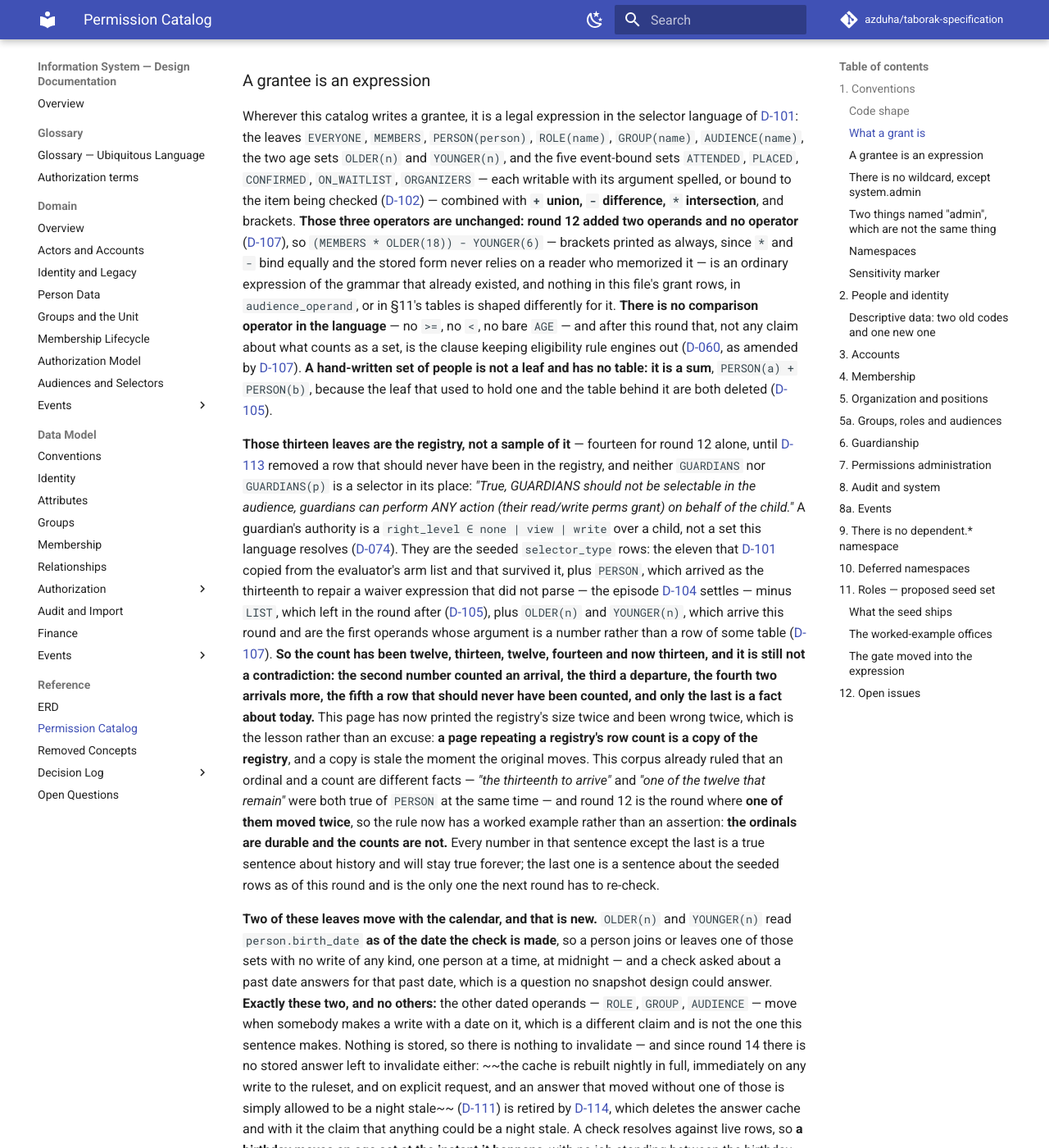
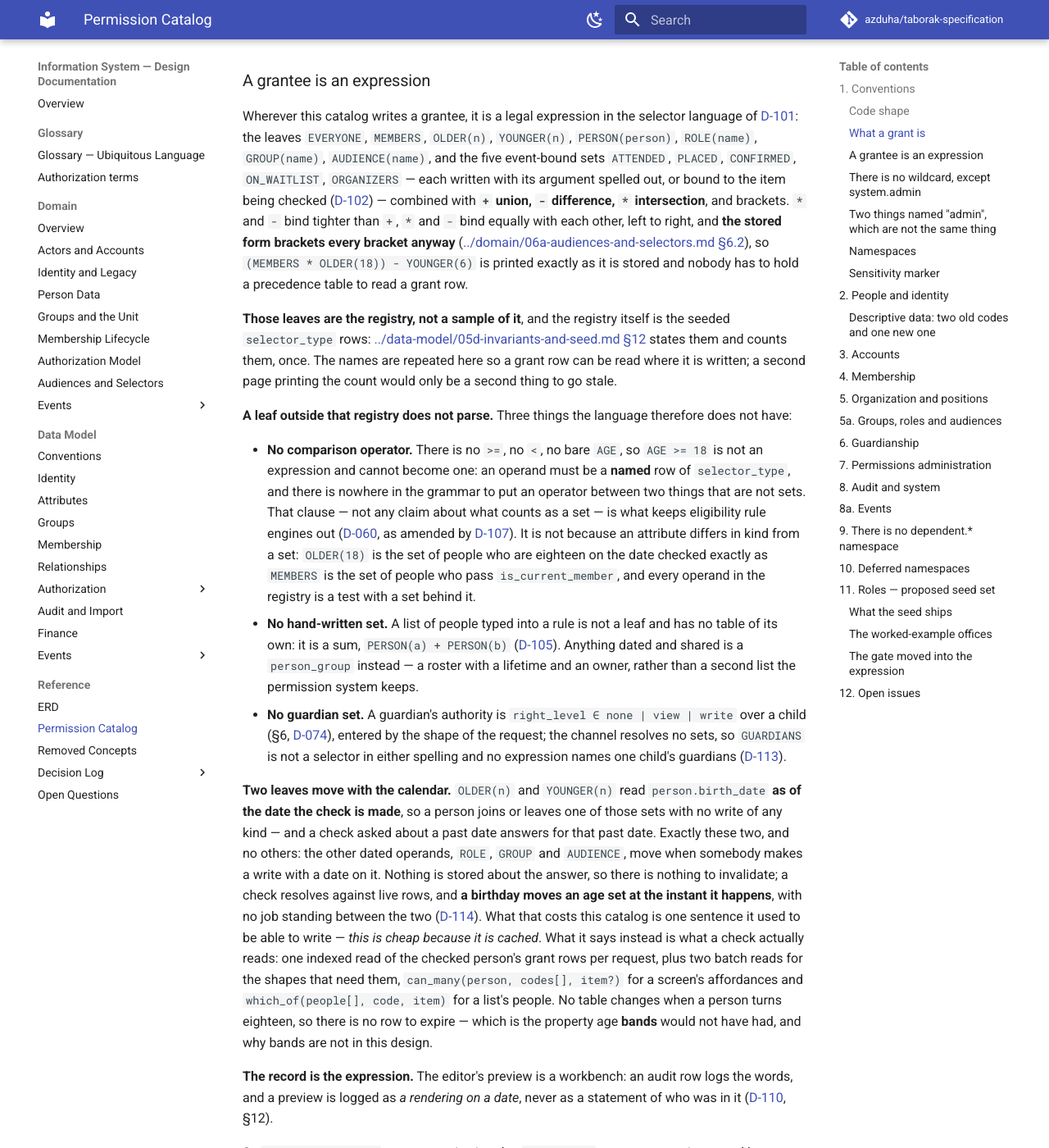
Before and after one commit to azduha/taborak-specification, an MkDocs documentation site: the page built from docs/appendix/permission-catalog.md, in a window 1280 px wide and 1400 px high, scrolled down 3359 px. Shown: the whole window at 82% size. Built offline with MkDocs 1.6.1 and Material for MkDocs 9.7.7, drawn with Linux system fonts in a browser that asks for light colours; comment, search, counter and statistics services are not loaded; some of the changed text lies outside the part shown.

Commit message:
State the selector language, without recounting how the count moved
§1's grantee subsection ran 139 lines and most of them were about the document rather
than the design: eleven lines on how the registry's size had been twelve, thirteen,
twelve, fourteen and thirteen again, a struck-out sentence about a nightly rebuild, a
withdrawn test quoted at length and then corrected twice over, and "two more reserved
names arrive with this round".

The language is stated now: the leaves, the three operators and the bracketed stored
form; the registry pointed at data-model/05d §12, which the corpus already decided is
the one place that counts it; the three absences (no comparison operator, no
hand-written set, no guardian set) each with the reason that actually carries them; the
two calendar-moving operands and what a check reads instead of a cache; the three
refusals, all of them consequences rather than type errors. 139 lines to 66, no
identifier lost.

Co-Authored-By: Claude Code <noreply@anthropic.com>

```diff
--- a/docs/appendix/permission-catalog.md
+++ b/docs/appendix/permission-catalog.md
@@ -153,141 +153,89 @@ is no tier between them and no relation on the item to test: no owner, no parent
 ### A grantee is an expression
 
 Wherever this catalog writes a grantee, it is a legal expression in the selector language of
-[D-101](../decisions/round-10b.md#d-101--an-audience-is-an-expression-over-named-sets-stored-as-a-tree):
-the leaves `EVERYONE`, `MEMBERS`, `PERSON(person)`, `ROLE(name)`, `GROUP(name)`,
-`AUDIENCE(name)`, the two age sets `OLDER(n)` and `YOUNGER(n)`, and the five event-bound sets
-`ATTENDED`, `PLACED`, `CONFIRMED`, `ON_WAITLIST`, `ORGANIZERS` — each writable with its argument spelled,
-or bound to the item being checked
+[D-101](../decisions/round-10b.md#d-101--an-audience-is-an-expression-over-named-sets-stored-as-a-tree): the
+leaves `EVERYONE`, `MEMBERS`, `OLDER(n)`, `YOUNGER(n)`, `PERSON(person)`, `ROLE(name)`, `GROUP(name)`,
+`AUDIENCE(name)`, and the five event-bound sets `ATTENDED`, `PLACED`, `CONFIRMED`, `ON_WAITLIST`,
+`ORGANIZERS` — each written with its argument spelled out, or bound to the item being checked
 ([D-102](../decisions/round-10b.md#d-102--nothing-owns-an-event-the-people-connected-to-it-are-named-by-selectors-that-bind-to-it))
-— combined with **`+` union, `-` difference, `*` intersection**, and brackets. **Those three operators are
-unchanged: round 12 added two operands and no operator**
-([D-107](../decisions/round-11-12.md#d-107--the-grammar-opens-an-attribute-may-be-an-operand-and-the-vocabulary-stays-seeded)),
-so `(MEMBERS * OLDER(18)) - YOUNGER(6)` — brackets printed as always, since `*` and `-` bind equally and
-the stored form never relies on a reader who memorized it — is an ordinary expression of the grammar that
-already existed, and nothing in this file's grant rows, in `audience_operand`, or in §11's tables is
-shaped differently for it.
-**There is no comparison operator in the language** — no `>=`, no `<`, no bare `AGE` — and after this
-round that, not any claim about what counts as a set, is the clause keeping eligibility rule engines out
-([D-060](../decisions/round-05.md#d-060--eligibility-is-capability-there-is-no-separate-rule-engine),
-as amended by [D-107](../decisions/round-11-12.md#d-107--the-grammar-opens-an-attribute-may-be-an-operand-and-the-vocabulary-stays-seeded)).
-**A hand-written set of
-people is not a leaf and has no table: it is a sum**, `PERSON(a) + PERSON(b)`, because the leaf that used
-to hold one and the table behind it are both deleted
-([D-105](../decisions/round-11-12.md#d-105--there-are-no-lists-a-hand-written-set-is-an-expression-like-any-other)).
-
-**Those thirteen leaves are the registry, not a sample of it** — fourteen for round 12 alone, until
-[D-113](../decisions/round-13.md#d-113--the-guardianship-channel-has-no-expression-guardians-is-not-a-selector)
-removed a row that should never have been in the registry, and neither `GUARDIANS` nor `GUARDIANS(p)` is a
-selector in its place: *"True, GUARDIANS should not be selectable in the audience, guardians can perform
-ANY action (their read/write perms grant) on behalf of the child."* A guardian's authority is a
-`right_level ∈ none | view | write` over a child, not a set this language resolves
-([D-074](../decisions/round-06.md#d-074--a-guardians-rights-are-none-view-or-write-nothing-more-granular)).
-They are the seeded `selector_type` rows:
-the eleven that [D-101](../decisions/round-10b.md#d-101--an-audience-is-an-expression-over-named-sets-stored-as-a-tree)
-copied from the evaluator's arm list and that survived it, plus `PERSON`, which arrived as the thirteenth
-to repair a waiver expression that did not parse — the episode
-[D-104](../decisions/round-10b.md#d-104--a-permission-codes-last-segment-is-an-action-and-a-registry-that-prose-contradicts-is-a-fiction)
-settles — minus `LIST`, which left in the round after
-([D-105](../decisions/round-11-12.md#d-105--there-are-no-lists-a-hand-written-set-is-an-expression-like-any-other)),
-plus `OLDER(n)` and `YOUNGER(n)`, which arrive this round and are the first operands whose argument is a
-number rather than a row of some table
-([D-107](../decisions/round-11-12.md#d-107--the-grammar-opens-an-attribute-may-be-an-operand-and-the-vocabulary-stays-seeded)).
-**So the count has been twelve, thirteen, twelve, fourteen and now thirteen, and it is still not a
-contradiction: the second number counted an arrival, the third a departure, the fourth two arrivals more,
-the fifth a row that should never have been counted, and only the last is a fact about today.** This page
-has now printed the registry's size twice and been wrong twice, which is the lesson rather than an
-excuse: **a page repeating a registry's row count is a copy of the registry**, and a copy is stale the
-moment the original moves. This corpus already ruled that an ordinal and a count are different facts —
-*"the thirteenth to arrive"* and *"one of the twelve that remain"* were both true of `PERSON` at the same
-time — and round 12 is the round where **one of them moved twice**, so the rule now has a worked example
-rather than an assertion: **the ordinals are durable and the counts are not.** Every number in that
-sentence except the last is a true sentence about history and will stay true forever; the last one is a
-sentence about the seeded rows as of this round and is the only one the next round has to re-check.
-
-**Two of these leaves move with the calendar, and that is new.** `OLDER(n)` and `YOUNGER(n)` read
-`person.birth_date` **as of the date the check is made**, so a person joins or leaves one of those sets
-with no write of any kind, one person at a time, at midnight — and a check asked about a past date
-answers for that past date, which is a question no snapshot design could answer. **Exactly these two, and
-no others:** the other dated operands — `ROLE`, `GROUP`, `AUDIENCE` — move when somebody makes a write with
-a date on it, which is a different claim and is not the one this sentence makes. Nothing is stored, so there
-is nothing to invalidate — and since round 14 there is no stored answer left to invalidate either:
-~~the cache is rebuilt nightly in full, immediately on any write to the ruleset, and on explicit request, and
-an answer that moved without one of those is simply allowed to be a night stale~~
-([D-111](../decisions/round-13.md#d-111--the-permission-cache-is-rebuilt-nightly-on-any-ruleset-change-and-on-request))
-is retired by [D-114](../decisions/round-14.md#d-114--there-is-no-permission-cache-a-check-resolves-a-request-memoizes-and-the-only-cached-thing-is-a-compilation),
-which deletes the answer cache and with it the claim that anything could be a night stale. A check resolves
-against live rows, so **a birthday moves an age set at the instant it happens**, with no job standing between
-the birthday and the answer. **What this costs the catalog is a sentence it used to be able to write:** *this
-is cheap because it is cached.* It cannot write that any more, and the cheapness argument is now one indexed
-read of the checked person's grant rows per request, plus the two batch reads — `can_many(person, codes[],
-item?)` for a screen's affordances and `which_of(people[], code, item)` for a list's people. No table changes
-when a person turns eighteen, so there is no row to expire and no cache of *membership* to
-keep — which is exactly the property age **bands** would not have had, and why bands are not in this design.
-The editor's preview is a workbench and never was a record, and **the record is the expression**: the audit
-row logs the words, and the preview is logged as *a rendering on a date* rather than as a statement of who
-was in it ([D-110](../decisions/round-13.md#d-110--the-expression-is-the-record-of-whom-a-grant-reached),
-§12).
-
-**A leaf outside that registry does not parse**, and that sentence is now the whole of what keeps a rule
-engine out: an operand must be a **named** operand — a row — and `AGE >= 18` is not a row and cannot
-become one while the language has nowhere to put `>=`. The test this corpus gave for the same rule, from
-[../domain/06-authorization-model.md §6](../domain/06-authorization-model.md), is quoted here so that this
-file's rule is not read as resting on it again: ~~"an attribute is not a set of people; guardianship is
-(`GUARDIANS(x)` is a set), age is not, and the line falls exactly where D-060 already drew it."~~ **That
-test is withdrawn, and it was never holding anything up**: `OLDER(18)` is the set of people who are
-eighteen or older on the date being checked, exactly as `MEMBERS` is the set of people who pass
-`is_current_member` and `ROLE(name)` is the set of people who hold that office — every operand in the
-registry is a test with a set behind it, and reading one column is not a different kind of thing from joining
-one table — and `MEMBERS` would have failed the old test too, since nothing in this system stores the member
-list. D-060's decision stands; its sentence does not
-([D-107](../decisions/round-11-12.md#d-107--the-grammar-opens-an-attribute-may-be-an-operand-and-the-vocabulary-stays-seeded)).
-**The quoted sentence turned out to be wrong in a second way, and the quotation stands anyway:** its parenthetical
-treated guardianship as a set the language resolves, and round 13 ruled that it is not one in either spelling
-([D-113](../decisions/round-13.md#d-113--the-guardianship-channel-has-no-expression-guardians-is-not-a-selector)) —
-which is a reason not to quote that sentence as a test, never a reason to rewrite what this file once printed.
-The refusals below are operands people ask for that the registry does not carry.
-
-**Every expression below is printed in the canonical stored form, which brackets every bracket,
-always.** `*` and `-` bind tighter than `+`; `*` and `-` bind equally, left to right; and the stored
-string never relies on a reader who memorized that
-([../domain/06-authorization-model.md §6.2](../domain/06a-audiences-and-selectors.md#62-audiences--an-expression-over-named-sets)).
-So `event.answer.view` on an event is aimed at `ORGANIZERS`, an open camp is opened by
-`MEMBERS`, a gated office is `MEMBERS * ROLE(treasurers)`, and the exemption for one named person is
-`(MEMBERS * ROLE(treasurers)) + PERSON(jan)` — a second grant aimed at a person is the other way to
-write the same thing, and keeps the exception off the expression everyone else reads.
-
-**Three refusals belong next to the language, because each is a temptation this catalog creates, and a
-reader could now mistake the first two for type errors. They are not, and never were**
-([D-107](../decisions/round-11-12.md#d-107--the-grammar-opens-an-attribute-may-be-an-operand-and-the-vocabulary-stays-seeded)):
-a selector is allowed to be a hard-coded computation in the resolver, because `MEMBERS` is one today, and
-an operand may read a column against a date, because `OLDER(n)` does. **Nothing is kept out of the
-registry for what it is** — the word that sounded like it did, ~~"not materializable"~~, is retired with
-the test it belonged to — **so every refusal standing here is an argument about consequences, which is
-what all three have always been.**
-
-- **`PRESENT(<event>)` is not seeded, on the argument that always carried it.** `was_present` is `NULL`
-  until somebody takes a register, so an operand over it would revoke a child's access to their own camp
-  photos — a leader's access to their own camp — because a volunteer forgot to tick a box. Presence stays a
-  three-valued safeguarding signal
-  ([D-067](../decisions/round-05.md#d-067--presence-is-a-three-valued-fact-on-the-registration)),
-  and nowhere in this file is it a set anyone may be granted over. **The language would not stop anybody
-  writing it now, and that is exactly why the consequence has to be the thing that says no.**
+— combined with **`+` union, `-` difference, `*` intersection**, and brackets. `*` and `-` bind tighter than
+`+`, `*` and `-` bind equally with each other, left to right, and **the stored form brackets every bracket
+anyway** ([../domain/06a-audiences-and-selectors.md §6.2](../domain/06a-audiences-and-selectors.md#62-audiences--an-expression-over-named-sets)),
+so `(MEMBERS * OLDER(18)) - YOUNGER(6)` is printed exactly as it is stored and nobody has to hold a
+precedence table to read a grant row.
+
+**Those leaves are the registry, not a sample of it**, and the registry itself is the seeded `selector_type`
+rows: [../data-model/05d-invariants-and-seed.md §12](../data-model/05d-invariants-and-seed.md#12-what-the-organization-starts-with)
+states them and counts them, once. The names are repeated here so a grant row can be read where it is
+written; a second page printing the count would only be a second thing to go stale.
+
+**A leaf outside that registry does not parse.** Three things the language therefore does not have:
+
+- **No comparison operator.** There is no `>=`, no `<`, no bare `AGE`, so `AGE >= 18` is not an expression and
+  cannot become one: an operand must be a **named** row of `selector_type`, and there is nowhere in the
+  grammar to put an operator between two things that are not sets. That clause — not any claim about what
+  counts as a set — is what keeps eligibility rule engines out
+  ([D-060](../decisions/round-05.md#d-060--eligibility-is-capability-there-is-no-separate-rule-engine), as
+  amended by [D-107](../decisions/round-11-12.md#d-107--the-grammar-opens-an-attribute-may-be-an-operand-and-the-vocabulary-stays-seeded)).
+  It is not because an attribute differs in kind from a set: `OLDER(18)` is the set of people who are eighteen
+  on the date checked exactly as `MEMBERS` is the set of people who pass `is_current_member`, and every
+  operand in the registry is a test with a set behind it.
+- **No hand-written set.** A list of people typed into a rule is not a leaf and has no table of its own: it is
+  a sum, `PERSON(a) + PERSON(b)`
+  ([D-105](../decisions/round-11-12.md#d-105--there-are-no-lists-a-hand-written-set-is-an-expression-like-any-other)).
+  Anything dated and shared is a `person_group` instead — a roster with a lifetime and an owner, rather than a
+  second list the permission system keeps.
+- **No guardian set.** A guardian's authority is `right_level ∈ none | view | write` over a child (§6,
+  [D-074](../decisions/round-06.md#d-074--a-guardians-rights-are-none-view-or-write-nothing-more-granular)),
+  entered by the shape of the request; the channel resolves no sets, so `GUARDIANS` is not a selector in
+  either spelling and no expression names one child's guardians
+  ([D-113](../decisions/round-13.md#d-113--the-guardianship-channel-has-no-expression-guardians-is-not-a-selector)).
+
+**Two leaves move with the calendar.** `OLDER(n)` and `YOUNGER(n)` read `person.birth_date` **as of the date
+the check is made**, so a person joins or leaves one of those sets with no write of any kind — and a check
+asked about a past date answers for that past date. Exactly these two, and no others: the other dated
+operands, `ROLE`, `GROUP` and `AUDIENCE`, move when somebody makes a write with a date on it. Nothing is
+stored about the answer, so there is nothing to invalidate; a check resolves against live rows, and **a
+birthday moves an age set at the instant it happens**, with no job standing between the two
+([D-114](../decisions/round-14.md#d-114--there-is-no-permission-cache-a-check-resolves-a-request-memoizes-and-the-only-cached-thing-is-a-compilation)).
+What that costs this catalog is one sentence it used to be able to write — *this is cheap because it is
+cached*. What it says instead is what a check actually reads: one indexed read of the checked person's grant
+rows per request, plus two batch reads for the shapes that need them, `can_many(person, codes[], item?)` for
+a screen's affordances and `which_of(people[], code, item)` for a list's people. No table changes when a
+person turns eighteen, so there is no row to expire — which is the property age **bands** would not have
+had, and why bands are not in this design.
+
+**The record is the expression.** The editor's preview is a workbench: an audit row logs the words, and a
+preview is logged as *a rendering on a date*, never as a statement of who was in it
+([D-110](../decisions/round-13.md#d-110--the-expression-is-the-record-of-whom-a-grant-reached), §12).
+
+So `event.answer.view` on an event is aimed at `ORGANIZERS`, an open camp is opened by `MEMBERS`, a gated
+office is `MEMBERS * ROLE(treasurers)`, and the exemption for one named person is
+`(MEMBERS * ROLE(treasurers)) + PERSON(jan)` — a second grant aimed at that person is the other way to write
+the same thing, and it keeps the exception off the expression everyone else reads.
+
+**Three refusals belong next to the language, because each is a temptation this catalog creates.** None of
+them is refused on a type argument: a selector may be a hard-coded computation in the resolver, because
+`MEMBERS` is one, and an operand may read a column against a date, because `OLDER(n)` does. **Nothing is kept
+out of the registry for what it is**, so every refusal here is an argument about consequences.
+
+- **`PRESENT(<event>)` is not seeded,** on the argument that always carried it: `was_present` is `NULL` until
+  somebody takes a register, so an operand over it would revoke a child's access to their own camp photos — a
+  leader's access to their own camp — because a volunteer forgot to tick a box. Presence stays a three-valued
+  safeguarding signal ([D-067](../decisions/round-05.md#d-067--presence-is-a-three-valued-fact-on-the-registration)),
+  and nowhere in this file is it a set anyone may be granted over. Nothing in the grammar would stop anybody
+  adding it, which is exactly why the consequence has to be the thing that says no.
 - **`WHITELISTED` is not seeded because there is nothing stored to evaluate**
   ([F-20](../open-questions.md#f-20--closed--whitelisted-stays-unseeded-because-there-is-no-state-to-evaluate-and-the-feature-arrives-anyway)):
-  no type system is objecting — there is no type system left to object — but an operand with no argument,
-  nothing bound to the checked item and no column behind it is a word pointing at a state this system does
-  not keep. **F-20 is closed, and closed by that reasoning rather than by a decision about the feature:** the
-  operand stays unseeded because there is nothing to evaluate, and the feature it was wanted for arrives as
-  grants anyway. Whether the *feature* is wanted at all is an events question, and this catalog no longer
-  carries it — **which is the closure's real content: a selector question that was really an events question
-  went back to the events module instead of being answered here.**
+  an operand with no argument, nothing bound to the checked item and no column behind it is a word pointing at
+  a state this system does not keep. The feature it was wanted for arrives as grants anyway; whether it is
+  wanted at all is an events question, which is where it now lives.
 - **A bare name is one namespace across roles and groups**
   ([D-101](../decisions/round-10b.md#d-101--an-audience-is-an-expression-over-named-sets-stored-as-a-tree)),
-  which makes §11's office names a load-bearing vocabulary, and makes every selector code a reserved
-  name: an office called `MEMBERS` is refused when it is saved. **Two more reserved names arrive with this
-  round** — an office, a group or an audience called `OLDER` or `YOUNGER` is refused on the same rule, and
-  it is the parser rather than a review that saves a reader from `OLDER(18)` meaning an office with that
-  name.
+  which makes §11's office names a load-bearing vocabulary and makes every selector code a reserved name: an
+  office called `MEMBERS` is refused when it is saved, and so is one called `OLDER` or `YOUNGER`. It is the
+  parser that refuses them, not a review, which is what keeps `OLDER(18)` from ever meaning an office with
+  that name.
 
 ### There is no wildcard, except `system.admin`
 
```
